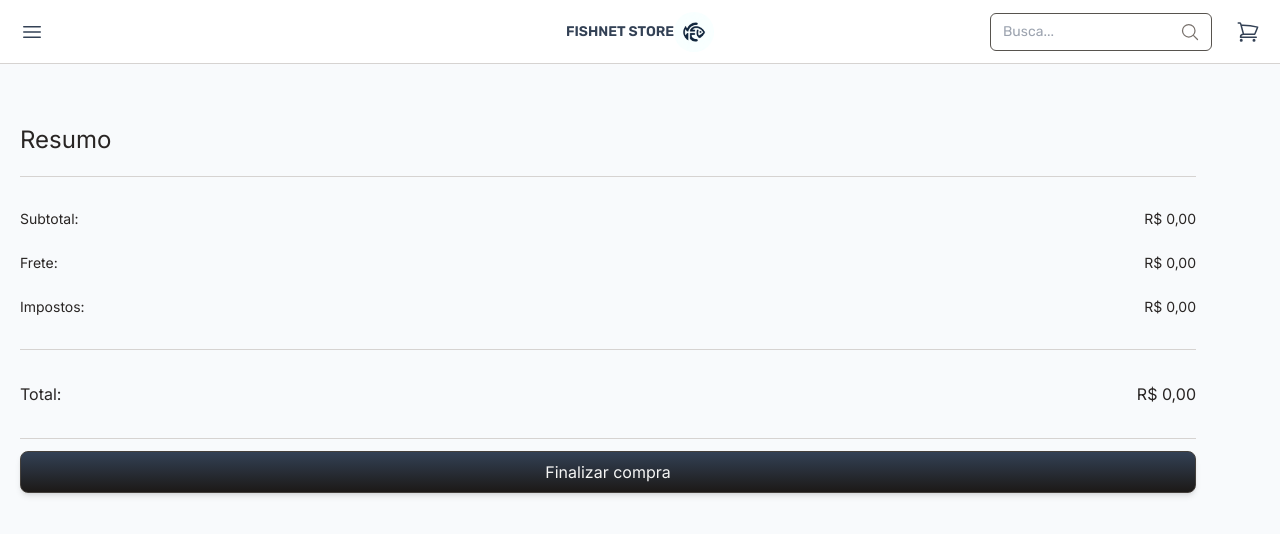
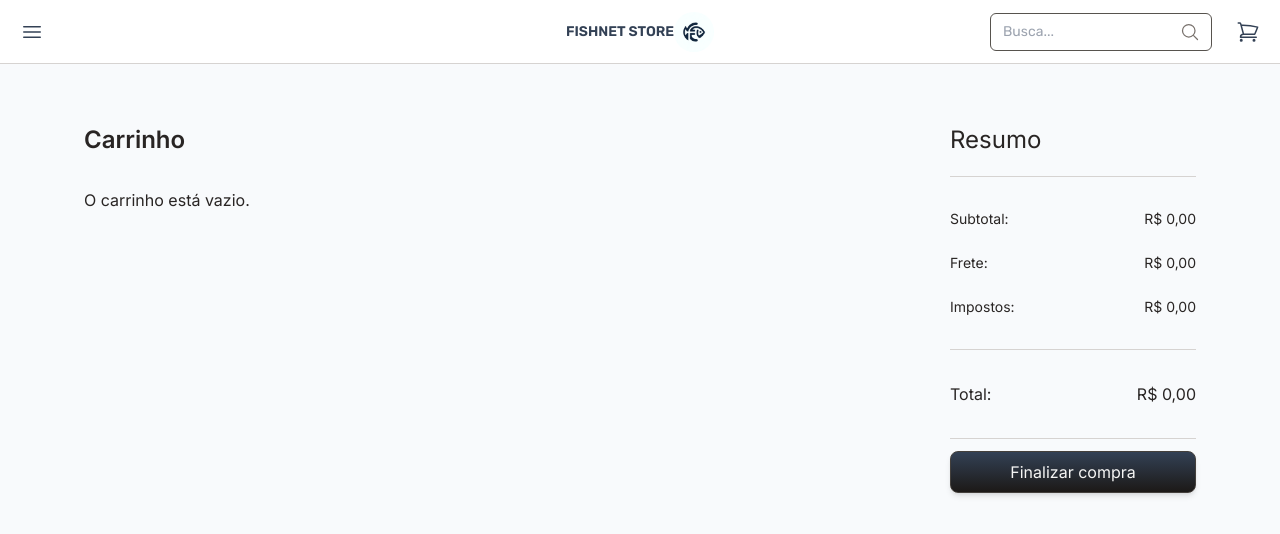
Before and after one commit to bitwisetcc/fishnet-store, a Next.js app: page /cart in a window 1280 px wide. Shown: the top 534 px of the page. Built offline with nearby package versions, Linux system fonts and the light colour scheme.

Commit message:
fixed cart items

```diff
--- a/src/app/(app)/cart/page.js
+++ b/src/app/(app)/cart/page.js
@@ -1,6 +1,5 @@
 "use client";
 
-import Image from "next/image";
 import { getProductById } from "@/app/lib/query";
 import { useEffect, useState } from "react";
 import CartSummary from "../components/CartSummary";
@@ -103,6 +102,7 @@ export default function CartPage() {
 
   return (
     <section className="gap-16 p-5 lg:mr-16 lg:flex">
+      <CartItems prods={prods} onConfirmRemove={handleConfirmRemove} onRemove={handleRemoveFromCart} />
       <CartSummary subtotal={calculateTotal()} follow />
     </section>
   );
--- a/src/app/(app)/components/CartItems.jsx
+++ b/src/app/(app)/components/CartItems.jsx
@@ -1,3 +1,6 @@
+import { price } from "@/app/lib/format";
+import Image from "next/image";
+
 function CartItems({ prods, onRemove, onConfirmRemove }) {
   return (
     <article className="mt-10 flex-[3] md:mx-16">
```
